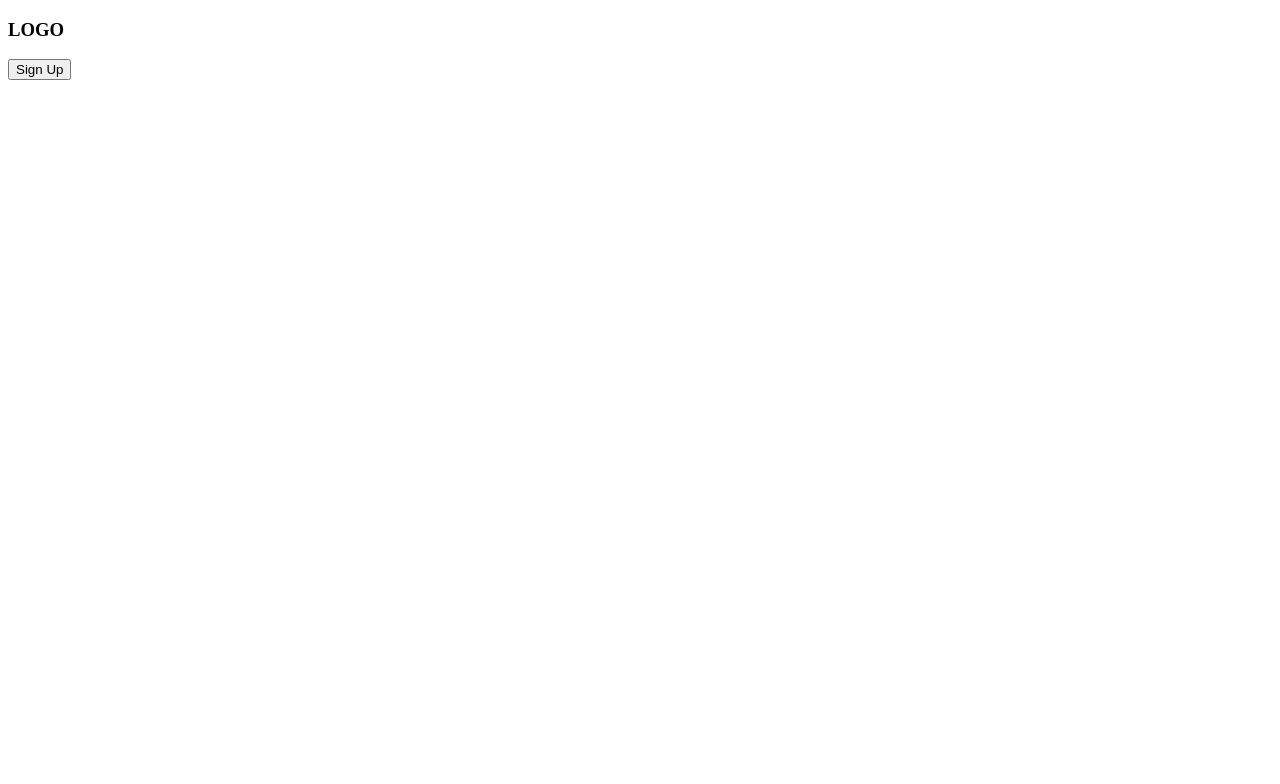
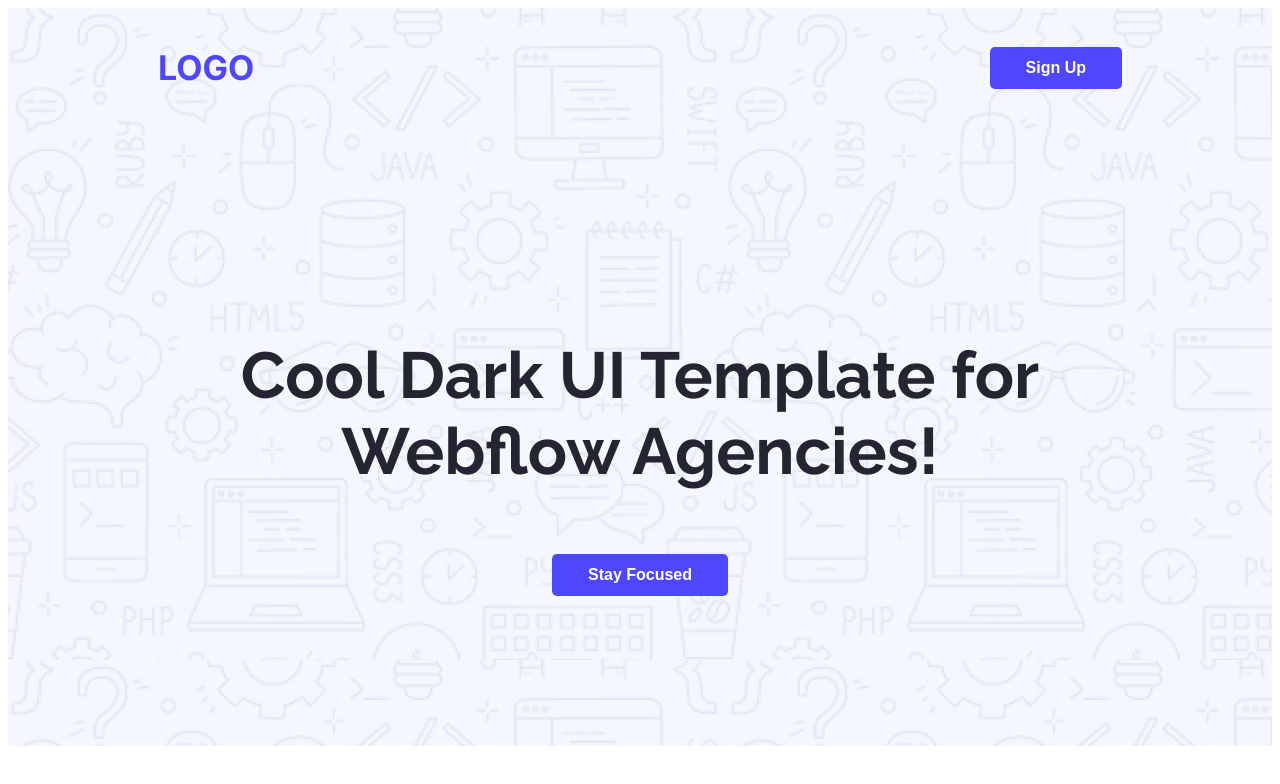
Before and after one commit to TahsinaRashid/Assignment1, a plain HTML site: page first.html in a window 1280 px wide. Drawn offline with Linux system fonts and the light colour scheme.

Commit message:
Banner  added

```diff
--- a/first.html
+++ b/first.html
@@ -4,18 +4,29 @@
     <meta charset="UTF-8">
     <meta name="viewport" content="width=device-width, initial-scale=1.0">
     <title>First assignment</title>
+    <link rel="preconnect" href="https://fonts.googleapis.com">
+<link rel="preconnect" href="https://fonts.gstatic.com" crossorigin>
+<link href="https://fonts.googleapis.com/css2?family=Inter:ital,opsz,wght@0,14..32,100..900;1,14..32,100..900&display=swap" rel="stylesheet">
+<link rel="preconnect" href="https://fonts.googleapis.com">
+<link rel="preconnect" href="https://fonts.gstatic.com" crossorigin>
+<link href="https://fonts.googleapis.com/css2?family=Inter:ital,opsz,wght@0,14..32,100..900;1,14..32,100..900&family=Raleway:ital,wght@0,100..900;1,100..900&display=swap" rel="stylesheet">
     <link rel="stylesheet" href="style/style.css">
 </head>
-<body>
-    <header>
+<body class="raleway-normal">
+    <header class="header">
         <nav>
-            <h3><b>LOGO</b></h3>
-            <button>Sign Up</button></a>
+           <h3 class="nav-title inter-normal"><b>LOGO</b></h3>
+            <button class="btn-primary">Sign Up</button>
+        </nav>
+        <div class="banner">
+            <p> Cool Dark UI Template for<br> Webflow Agencies!</p>
+            <button class="btn-primary"> Stay Focused</button>
 
-        </nav>
+        </div>
+
+
     </header>
     <main>
-
     </main>
     <footer>
 
--- a/style/style.css
+++ b/style/style.css
@@ -1,3 +1,51 @@
-button{
-    text-align: right;
+.raleway-normal {
+  font-family: "Raleway", sans-serif;
+  font-optical-sizing: auto;
+  font-weight: normal;
+  font-style: normal;
 }
+.inter-normal {
+  font-family: "Inter", sans-serif;
+  font-optical-sizing: auto;
+  font-weight: normal;
+  font-style: normal;
+}
+
+.header{
+    background-image: url('../Assets/bg.png');
+    padding-bottom: 150px;
+    padding-top: 5px;
+}
+nav{
+    display: flex;
+    color: midnightblue;
+    align-items: center;
+    justify-content: space-between;
+    padding-right: 150px;
+    padding-left: 150px;
+}
+.nav-title{
+    font-weight: bold;
+    color: #4E47FF;
+    font-size: 34px;
+
+}
+.btn-primary{
+    background-color: #4E47FF;
+    font-weight: bold;
+    color: white;
+    padding: 12px 36px;
+    border-radius: 5px;
+    border: none;
+    font-size: 16px;
+}
+.banner{
+    text-align: center;
+    color: #252432;
+}
+p{
+    font-weight: bold;
+    font-size: 65px;
+    font-style: raleway;
+    padding-top: 150px;
+}
```
Also changed, not shown: Assets/bg.png (renamed from Assets/Hero-bg.png).
